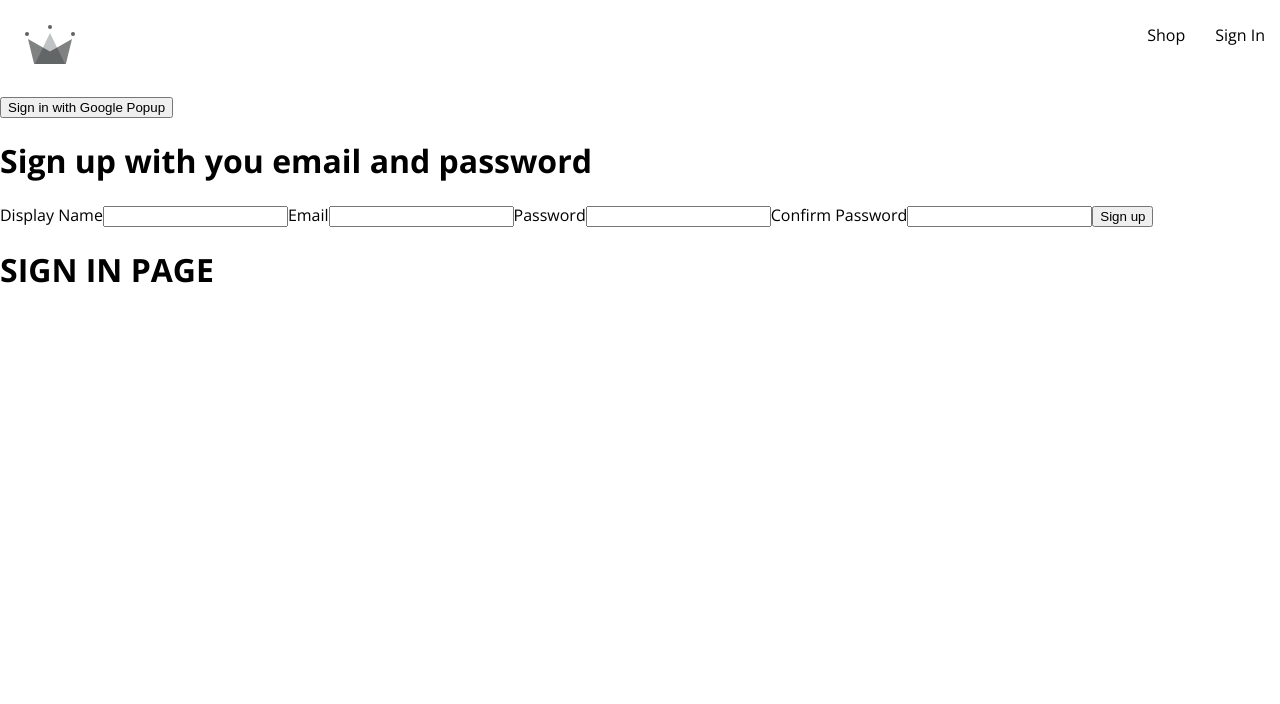
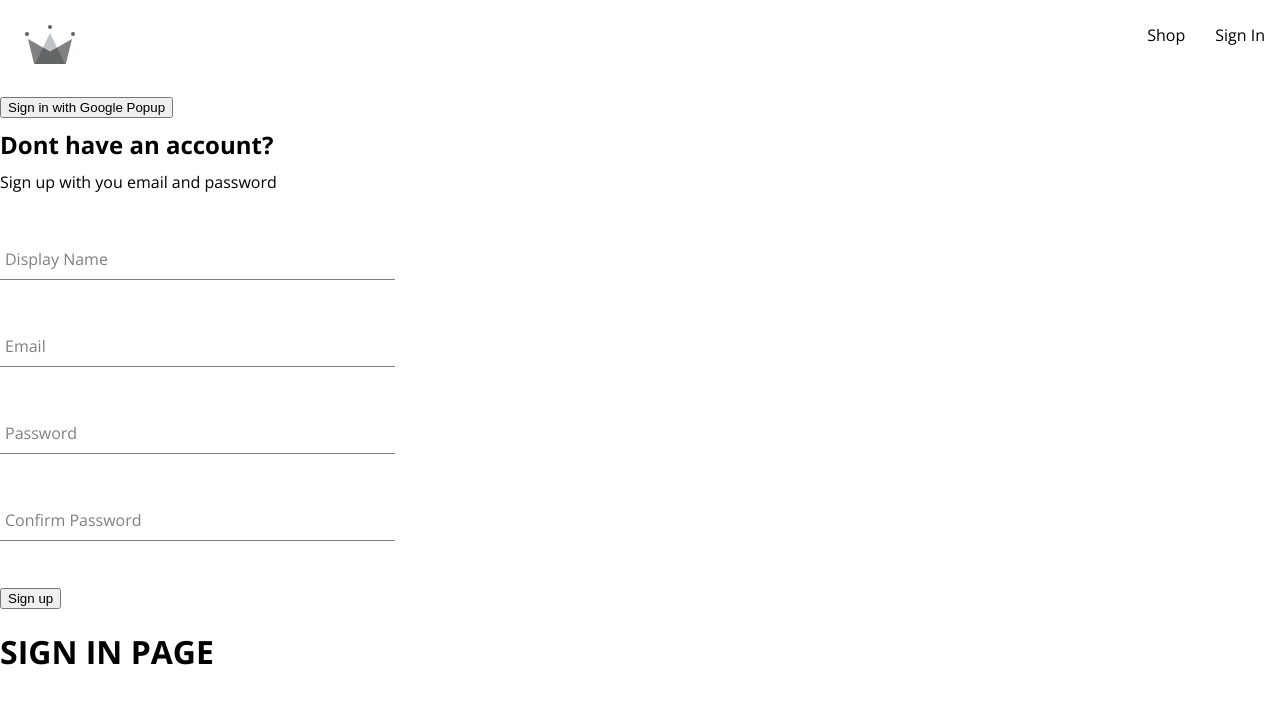
Before and after one commit to Sourish2321/crwn-clothing, a React (Create React App) app: page /sign-in in a window 1280 px wide. Shown: the top 704 px of the page. Built offline with nearby package versions, Linux system fonts and the light colour scheme.

Commit message:
Added sign-up form

```diff
--- /dev/null
+++ b/src/componenets/form-input/form-input.componenet.jsx
@@ -0,0 +1,15 @@
+import './form-input.styles.scss'
+
+const FormInput = ({ label, ...otherProps}) => {
+    return (
+        <div className="group">
+            <input className="form-input" {...otherProps}/>
+            {
+                label && (
+                <label className={`${otherProps.value.length ? 'shrink': ''} form-input-label`}>{ label }</label>)}
+
+        </div>
+    )
+}
+
+export default FormInput
--- /dev/null
+++ b/src/componenets/form-input/form-input.styles.scss
@@ -0,0 +1,54 @@
+$sub-color: grey;
+$main-color: black;
+
+@mixin shrinkLabel {
+  top: -14px;
+  font-size: 12px;
+  color: $main-color;
+}
+
+.group {
+  position: relative;
+  margin: 45px 0;
+
+  .form-input {
+    background: none;
+    background-color: white;
+    color: $sub-color;
+    font-size: 18px;
+    padding: 10px 10px 10px 5px;
+    display: block;
+    width: 100%;
+    border: none;
+    border-radius: 0;
+    border-bottom: 1px solid $sub-color;
+    margin: 25px 0;
+
+    &:focus {
+      outline: none;
+    }
+
+    &:focus ~ .form-input-label {
+      @include shrinkLabel();
+    }
+  }
+
+  input[type='password'] {
+    letter-spacing: 0.3em;
+  }
+
+  .form-input-label {
+    color: $sub-color;
+    font-size: 16px;
+    font-weight: normal;
+    position: absolute;
+    pointer-events: none;
+    left: 5px;
+    top: 10px;
+    transition: 300ms ease all;
+
+    &.shrink {
+      @include shrinkLabel();
+    }
+  }
+}
--- a/src/componenets/routes/sign-in/sign-in.component.jsx
+++ b/src/componenets/routes/sign-in/sign-in.component.jsx
@@ -1,6 +1,7 @@
 import { signInwithGooglePopup } from '../../../utils/firebase/firebase.utils.js'
 import { createUserDocumentFromAuth } from '../../../utils/firebase/firebase.utils.js';
 import SignUpForm from '../../sign-up-form/sign-up-form.componenent.jsx';
+
 
 const SignIn = () => {
 
--- a/src/componenets/sign-up-form/sign-up-form.componenent.jsx
+++ b/src/componenets/sign-up-form/sign-up-form.componenent.jsx
@@ -1,5 +1,7 @@
 import { useState } from 'react';
 import { createAuthUserWithUserandPassword, createUserDocumentFromAuth } from '../../utils/firebase/firebase.utils';
+import FormInput from '../form-input/form-input.componenet';
+import './sign-up-form.styles.scss'
 const defaultFormFields = {
     displayName : '',
     email : '',
@@ -22,7 +24,7 @@
     const handleSubmit = async (event) => {
         event.preventDefault();
         if (password !== confirmPassword){
-             return alert("Ensure that the Passwords magittch");
+             return alert("Ensure that the Passwords match");
         }
        try {
         const { user } = createAuthUserWithUserandPassword(email, password)
@@ -45,29 +47,39 @@
 
     }
      return (
-        <div>
-        <h1>Sign up with you email and password</h1>
+        <div className='sign-up-container'>
+        <h2>Dont have an account?</h2>
+        <span>Sign up with you email and password</span>
         <form onSubmit={handleSubmit}>
-            <label>Display Name</label>
-            <input type="text" required
+
+            <FormInput
+            label="Display Name"
+            type="text"
+            required
             onChange={handleChange}
             name='displayName'
-            value={displayName}/>
+            value={ displayName }
+            />
 
-            <label>Email</label>
-            <input type="email" required
+            <FormInput
+            label="Email"
+            type="email"
+            required
             onChange={handleChange}
             name='email'
             value={email}/>
 
-            <label>Password</label>
-            <input type="password" required
+            <FormInput
+            label="Password"
+            type="password"
+            required
             onChange={handleChange}
             name='password'
             value={password}/>
 
-            <label>Confirm Password</label>
-            <input type="password" required
+            <FormInput
+            label="Confirm Password"
+            type="password" required
             onChange={handleChange}
             name='confirmPassword'
             value={confirmPassword} />
--- /dev/null
+++ b/src/componenets/sign-up-form/sign-up-form.styles.scss
@@ -0,0 +1,9 @@
+.sign-up-container {
+    display: flex;
+    flex-direction: column;
+    width: 380px;
+}
+
+h2 {
+    margin: 10px 0  ;
+}
```
